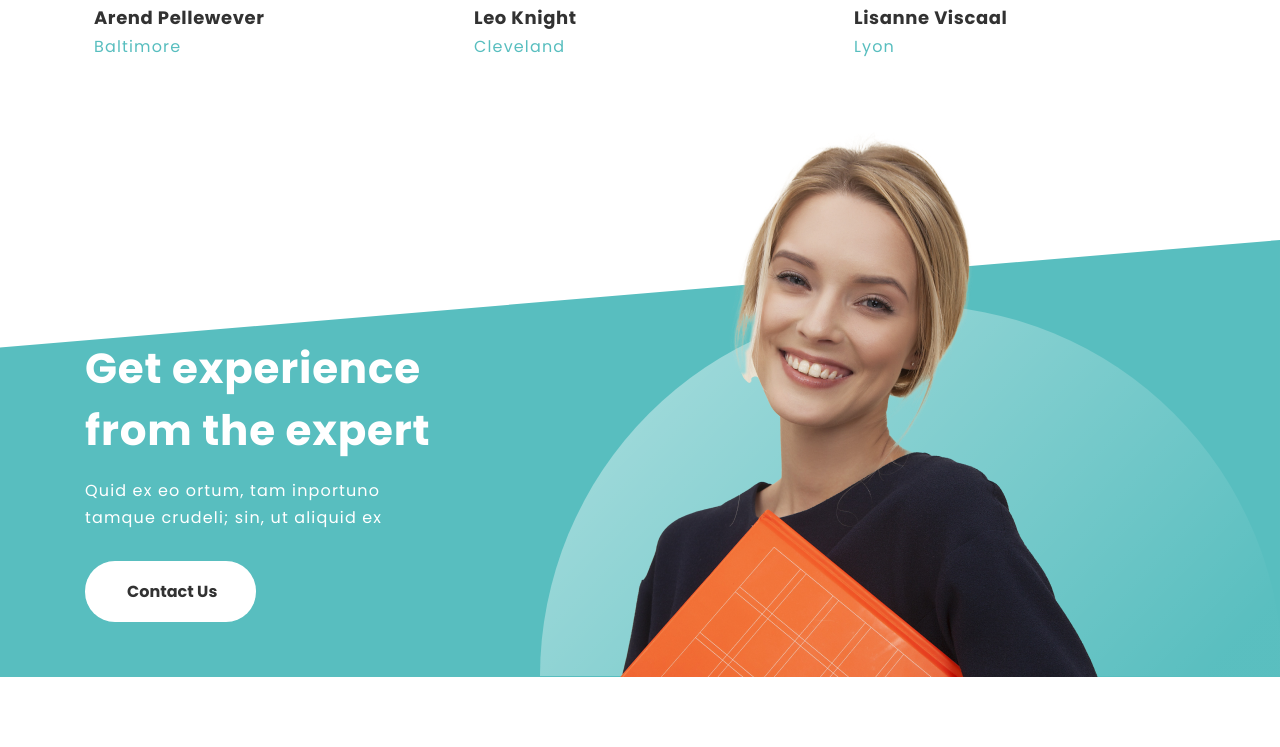
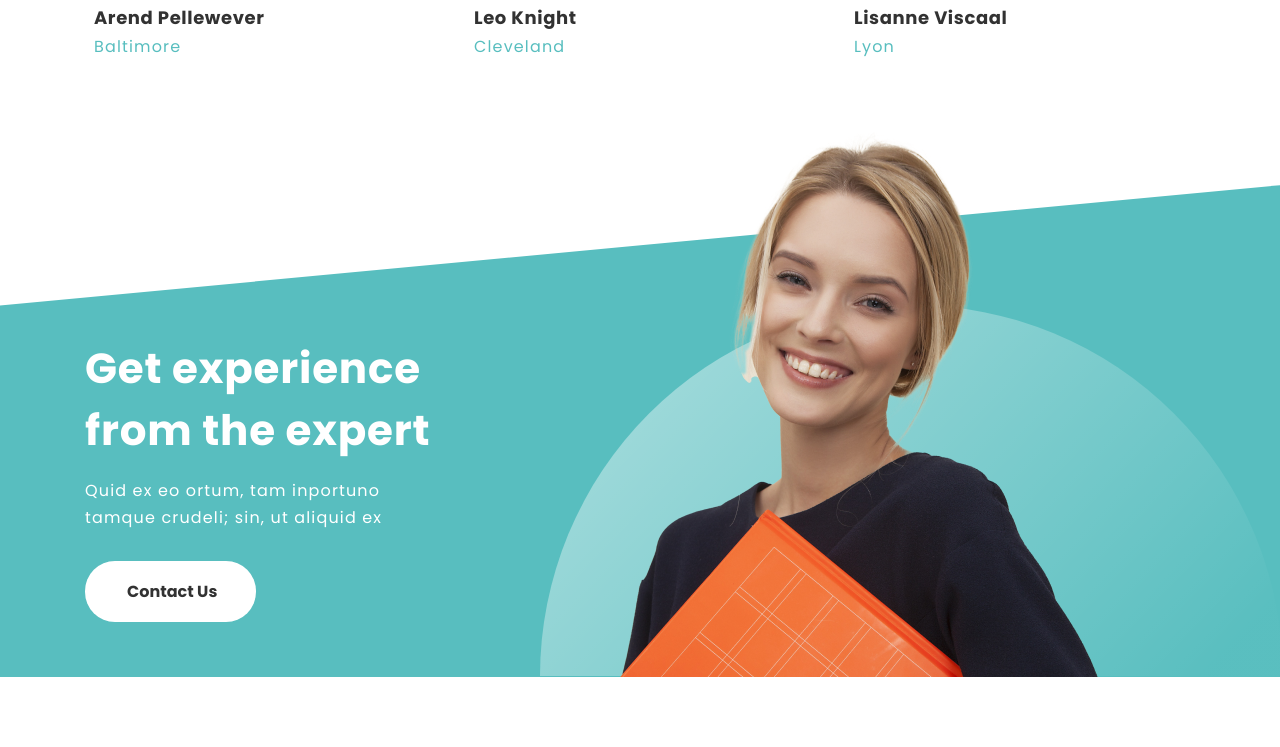
Before and after one commit to Limonbird/cutspace, a plain HTML site: page index.html in a window 1280 px wide. Shown: the part 3820-4567 px from the top of the page. Drawn offline with Linux system fonts and the light colour scheme.

Commit message:
Адаптирован блок experience

```diff
--- a/styles/scss/blocks/_experience.scss
+++ b/styles/scss/blocks/_experience.scss
@@ -1,17 +1,54 @@
 .experience {
-  background: url('../../assets/images/bg/slope.svg') no-repeat bottom;
-  background-size: 100%;
+  position: relative;
+
+  &::before {
+    background-color: $aqua;
+    bottom: 0;
+    content: '';
+    left: 0;
+    position: absolute;
+    right: 0;
+    top: 0;
+    z-index: -1;
+
+    @media (min-width: 992px) {
+      clip-path: polygon(0% 20%, 100% 0%, 100% 100%, 0% 100%);
+    }
+
+    @media (min-width: 1220px) {
+      clip-path: polygon(0% 32%, 100% 10%, 100% 100%, 0% 100%);
+    }
+  }
 
   &__body {
+    @media (min-width: 992px) {
       align-items: flex-end;
       display: flex;
       gap: 175px;
     }
 
+    @media (max-width: 1221.98px) {
+      padding-top: 55px;
+    }
+  }
+
   &__picture {
+    display: none;
+
+    @media (min-width: 992px) {
+      display: block;
+      max-height: 382px;
+      max-width: 335px;
       position: relative;
+    }
+
+    @media (min-width: 1220px) {
+      max-height: 547px;
+      max-width: 478px;
+    }
 
     &::before {
+      @media (min-width: 992px) {
         background: url('../../assets/images/bg/semicircle.svg') no-repeat;
         bottom: 0;
         content: '';
@@ -20,26 +57,47 @@
         position: absolute;
         width: 743px;
       }
+
+      @media (min-width: 992px) and (max-width: 1221.98px) {
+        transform: scale(0.8);
+        transform-origin: bottom left;
+      }
+    }
   }
 
   &__image {
+    @include image;
     position: relative;
     z-index: 1;
   }
 
   &__content {
     color: $white;
+    margin: 0 auto;
+    max-width: 420px;
     padding-bottom: 55px;
+
+    @media (min-width: 992px) {
+      margin: 0;
       width: 360px;
+    }
   }
 
   &__title {
     margin-bottom: 15px;
+
+    @media (max-width: 991.98px) {
+      text-align: center;
+    }
   }
 
   &__button {
     margin-top: 30px;
     padding-left: 42px;
     padding-right: 39px;
+
+    @media (max-width: 991.98px) {
+      width: 100%;
     }
   }
+}
--- a/styles/scss/layout/_main.scss
+++ b/styles/scss/layout/_main.scss
@@ -48,6 +48,10 @@
   }
 
   &__words {
-    margin-bottom: -3px;
+    margin-bottom: 60px;
+
+    @media (min-width: 992px) {
+      margin-bottom: -3px;
+    }
   }
 }
```
Also changed, not shown: assets/images/bg/slope.svg (deleted), styles/css/main.css. Lines whose indentation alone changed are shown as unchanged.
